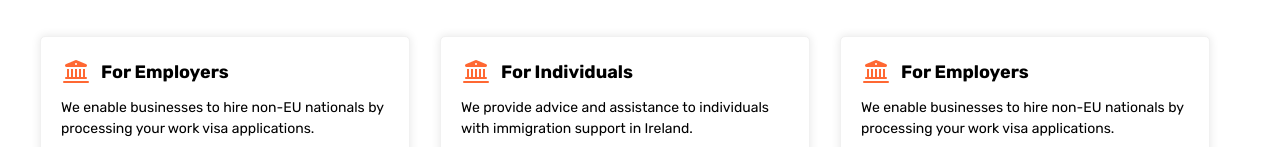
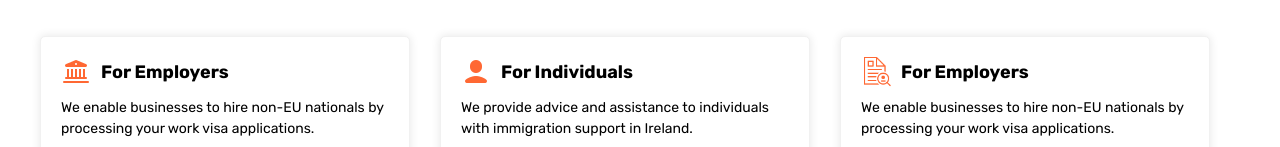
Before and after one commit to TartejBrothers/Poolbeg-Immigration, a React (Create React App) app: page / in a window 1280 px wide. Shown: the part 635-782 px from the top of the page. Built offline with nearby package versions, Linux system fonts and the light colour scheme.

Commit message:
Updated: Home page

```diff
--- a/src/pages/home.jsx
+++ b/src/pages/home.jsx
@@ -1,7 +1,7 @@
 import React from "react";
 import "../styles/home.css";
 import Navbar from "../components/navbar";
-import ServicesCard from "../components/servicescard";
+import ServicesCard from "../components/elements/servicescard";
 import employeehome from "../images/icons/employeehome.png";
 import casestudyhome from "../images/icons/casestudyhome.png";
 import userhome from "../images/icons/userhome.png";
@@ -45,7 +45,7 @@ export default function Home() {
             link={"home"}
           />
           <ServicesCard
-            image={employeehome}
+            image={userhome}
             heading={"For Individuals"}
             content={
               "We provide advice and assistance to individuals with immigration support in Ireland."
@@ -60,7 +60,7 @@ export default function Home() {
             link={"home"}
           />
           <ServicesCard
-            image={employeehome}
+            image={casestudyhome}
             heading={"For Employers"}
             content={
               "We enable businesses to hire non-EU nationals by processing your work visa applications."
--- a/src/styles/testimonial.css
+++ b/src/styles/testimonial.css
@@ -3,7 +3,7 @@
   justify-content: space-between;
   padding: 20px 80px 20px 60px;
   align-items: center;
-  max-width: 1500px;
+
   margin: 0 auto;
   width: 100%;
 }
```
Also changed, not shown: src/components/elements/servicescard.jsx (renamed from src/components/servicescard.jsx).
